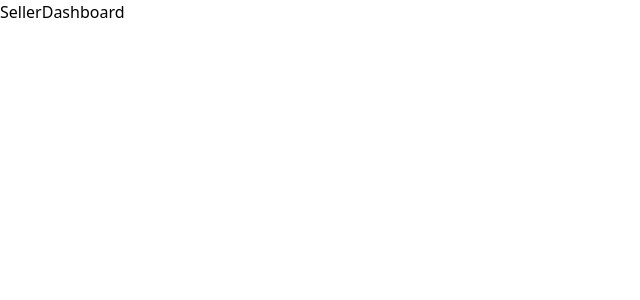
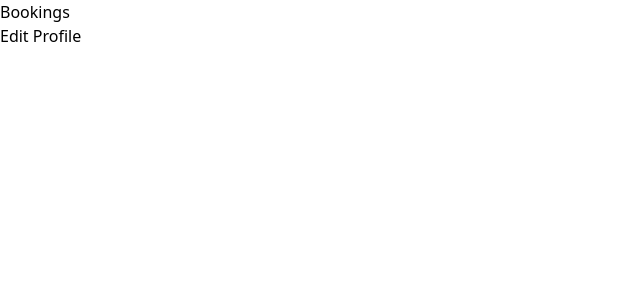
Before and after one commit to Abishek-Newar/HotelManagementSystem, a React (Vite) app in the folder frontend/: page /seller/dashboard in a window 1280 px wide. Shown: the top 300 px of the page, without its empty margins (0-640 px from the left). Built offline with nearby package versions, Linux system fonts and the light colour scheme.

Commit message:
start of seller dashboard

```diff
--- /dev/null
+++ b/frontend/src/Components/SideBar.jsx
@@ -0,0 +1,18 @@
+import React from 'react'
+
+const SideBar = ({details}) => {
+    console.log(details)
+  return (
+    <div className='w-[30vw]'>
+        {
+            details.map((item,index)=>(
+                <div key={index}>
+                    {item}
+                </div>
+            ))
+        }
+    </div>
+  )
+}
+
+export default SideBar
--- /dev/null
+++ b/frontend/src/Model/sellerSideBar.jsx
@@ -0,0 +1,11 @@
+import React from 'react'
+import SideBar from '../Components/SideBar'
+
+const SellerSideBar = () => {
+    const items = ["Bookings","Edit Profile"]
+  return (
+    <SideBar details={items} />
+  )
+}
+
+export default SellerSideBar
--- a/frontend/src/Pages/SellerDashboard.jsx
+++ b/frontend/src/Pages/SellerDashboard.jsx
@@ -1,8 +1,11 @@
 import React from 'react'
+import SellerSideBar from '../Model/sellerSideBar'
 
 const SellerDashboard = () => {
   return (
-    <div>SellerDashboard</div>
+    <div>
+      <SellerSideBar />
+    </div>
   )
 }
 
```
